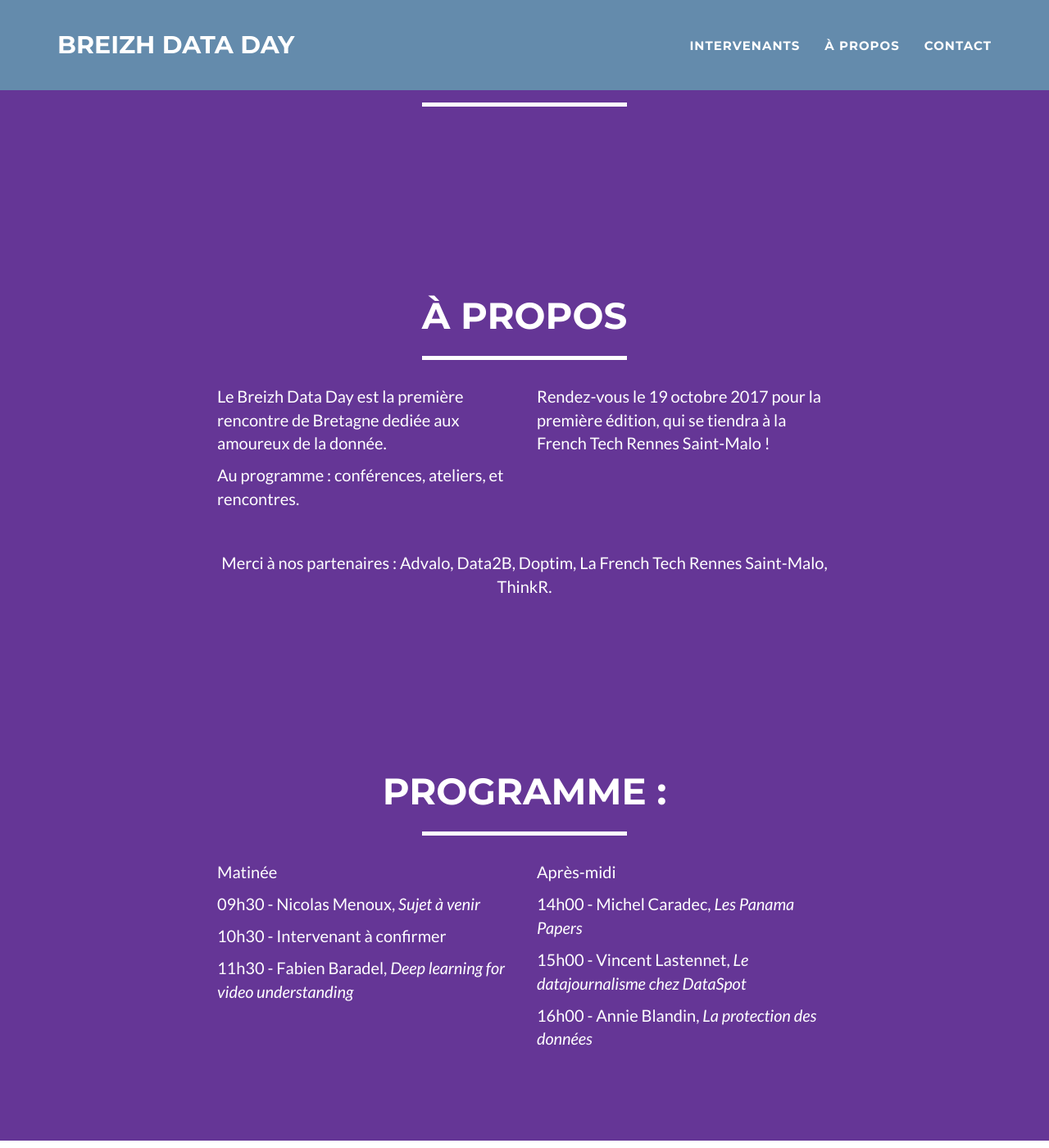
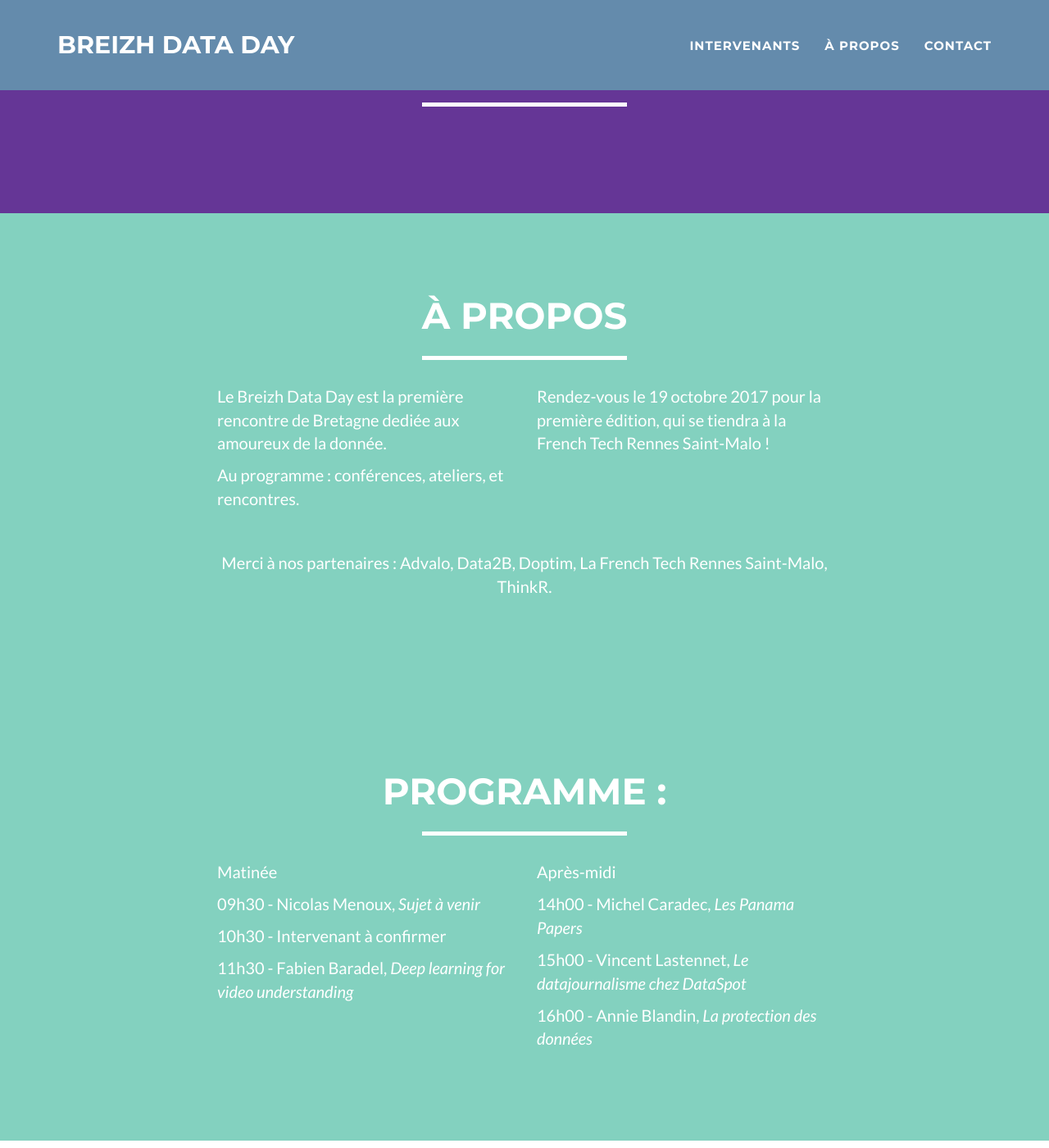
Before and after one commit to jeromelachaud/freelancer-theme, a Jekyll site: the page built from index.html, in a window 1280 px wide and 1400 px high, scrolled down 202 px. Shown: the whole window at 82% size. Built offline with Jekyll 4.4.1, drawn with Linux system fonts in a browser that asks for light colours.

Commit message:
changes in css

```diff
--- a/_includes/css/main.css
+++ b/_includes/css/main.css
@@ -181,7 +181,7 @@
 
 section.success {
     color: #fff;
-    background: #{{ site.color.primary }};
+    background: #{{ site.color.secondary-dark }};
 }
 
 @media(max-width:767px) {
```
